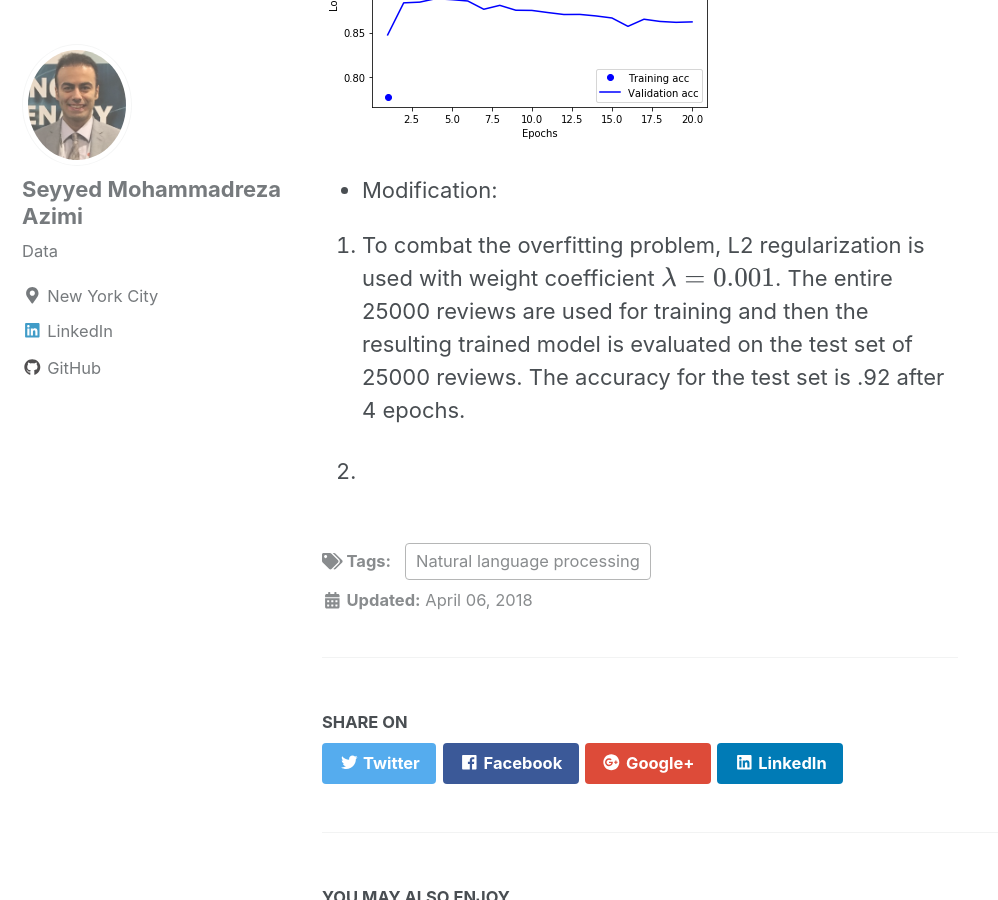
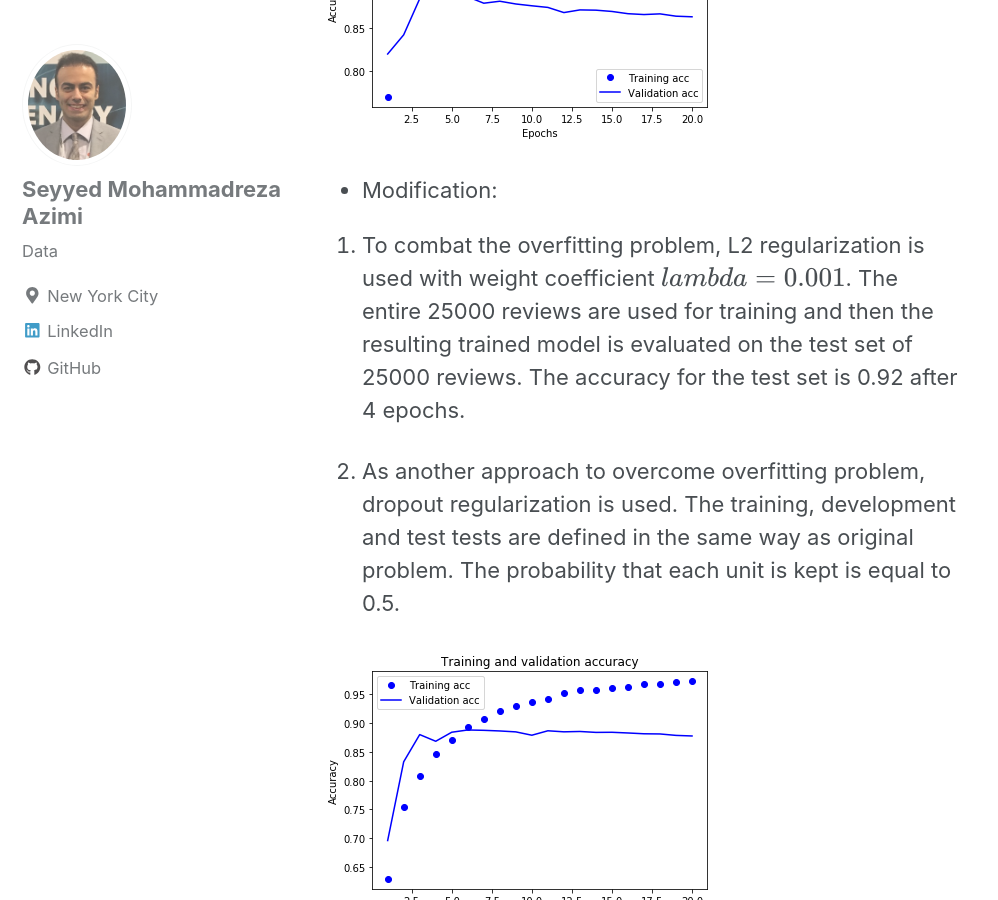
Before and after one commit to MohammadrezaAzimi/MohammadrezaAzimi.github.io, a Jekyll site: the page built from _posts/2018-04-06-IMDB.md, in a window 1280 px wide and 900 px high, scrolled down 2467 px. Shown: the whole window, without its empty margins (0-998 px from the left). Built offline with Jekyll 4.4.1, drawn with Linux system fonts in a browser that asks for light colours; nearby versions of some CDN libraries; formulas are drawn with MathJax 3.

Commit message:
new github

```diff
--- a/_posts/2018-04-06-IMDB.md
+++ b/_posts/2018-04-06-IMDB.md
@@ -32,6 +32,8 @@ Here are the tips for implementation:
 
 * Modification:
 
-1. To combat the overfitting problem, L2 regularization is used with weight coefficient $$ \lambda=0.001 $$. The entire 25000 reviews are used for training and then the resulting trained model is evaluated on the test set of 25000 reviews. The accuracy for the test set is .92 after 4 epochs.
+1. To combat the overfitting problem, L2 regularization is used with weight coefficient $$ lambda=0.001 $$. The entire 25000 reviews are used for training and then the resulting trained model is evaluated on the test set of 25000 reviews. The accuracy for the test set is 0.92 after 4 epochs.
 
-2.
+2. As another approach to overcome overfitting problem, dropout regularization is used. The training, development and test tests are defined in the same way as original problem. The probability that each unit is kept is equal to 0.5.
+
+<img src="{{ site.url }}{{ site.baseurl }}/images/IMDB/accdrop.png" alt="ooo">
```
Also changed, not shown: images/IMDB/acc.png, images/IMDB/accdrop.png (added), 1 other file.
